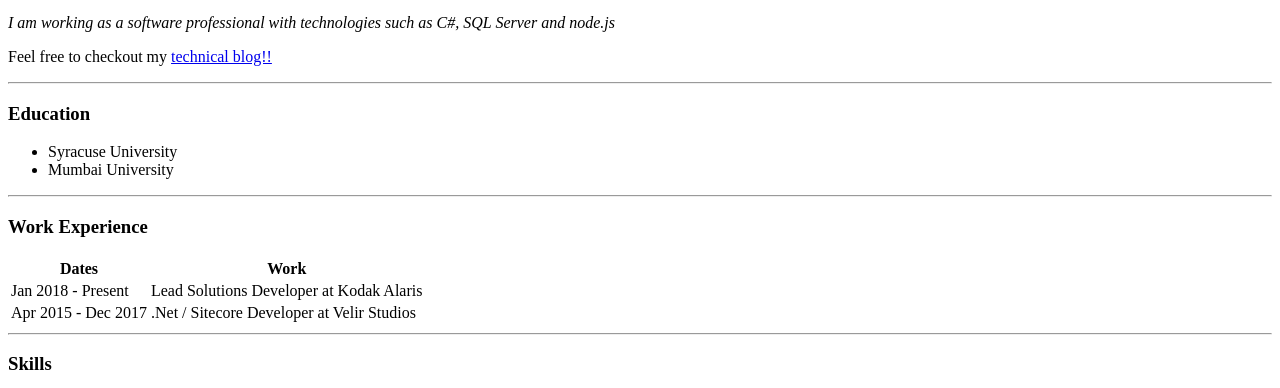
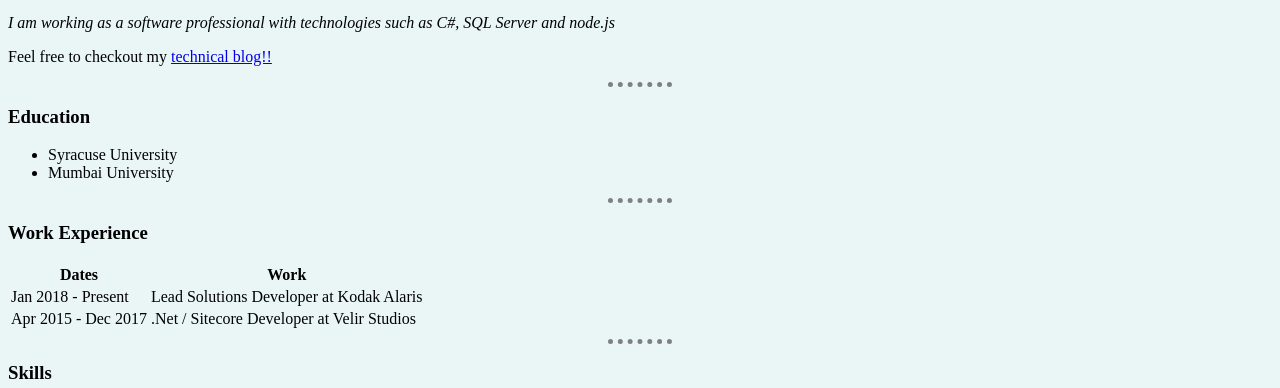
Before and after one commit to asmahajan/cv, a plain HTML site: page index.html in a window 1280 px wide. Shown: the part 412-800 px from the top of the page. Drawn offline with Linux system fonts and the light colour scheme.

Commit message:
Added some test internal css

```diff
--- a/index.html
+++ b/index.html
@@ -3,8 +3,25 @@
   <head>
     <meta charset="utf-8">
     <title>My Personal Site</title>
+
+    <style>
+
+      body{
+        background-color: #EAF6F6;
+      }
+
+      hr{
+        border-style: none;
+        border-top-style: dotted;
+        border-width: 5px;
+        border-color: grey;
+        width: 5%;
+      }
+
+    </style>
+
   </head>
-  <body>
+  <body">
     <img src=".\images\ArchesNationalPark.jpg" alt="Arches National Park" height="300" width="300">
     <h1>Akshay Mahajan</h1>
     <p><em>Lead Solutions Engineer at Kodak Alaris</em></p>
```
